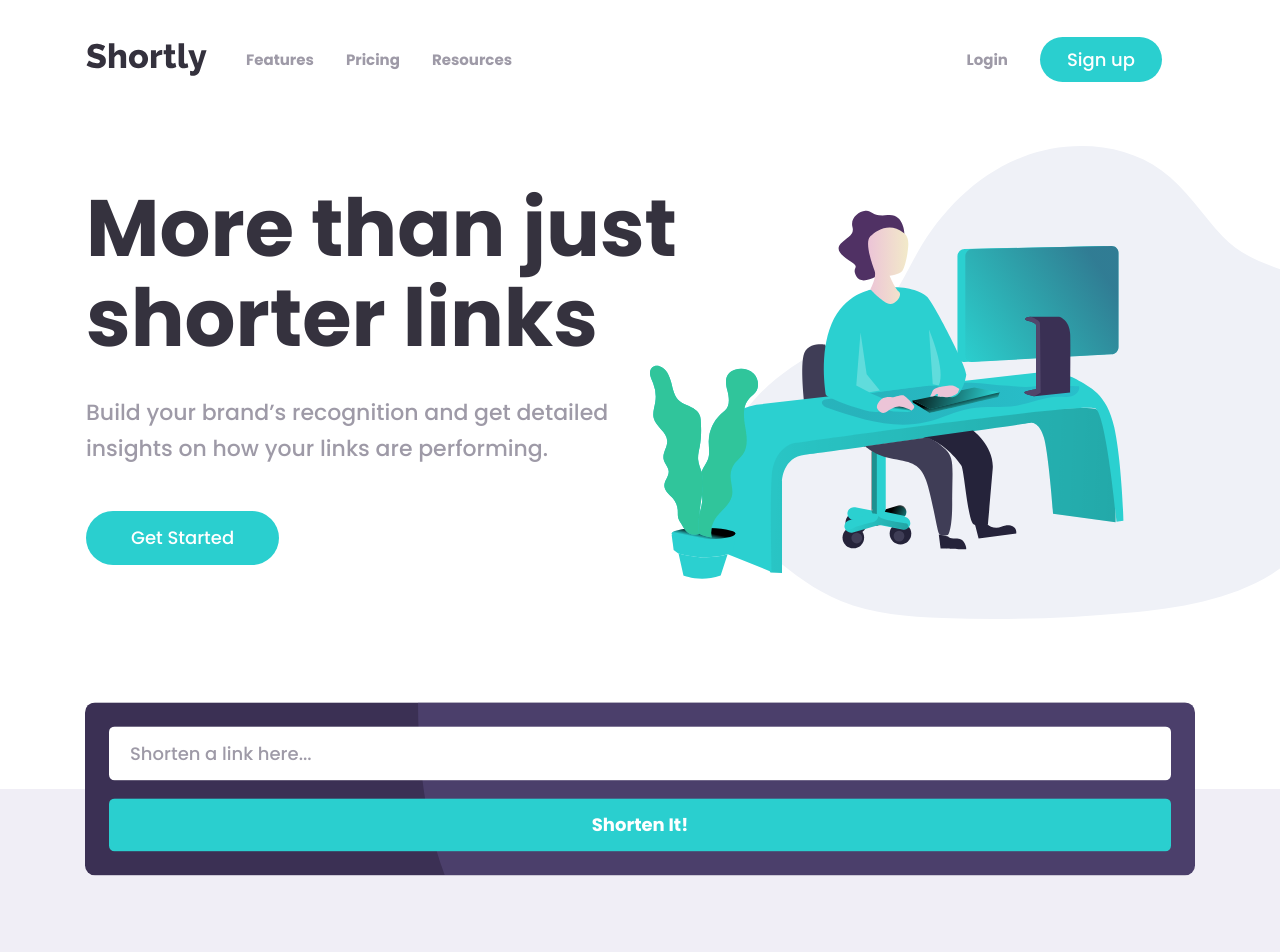
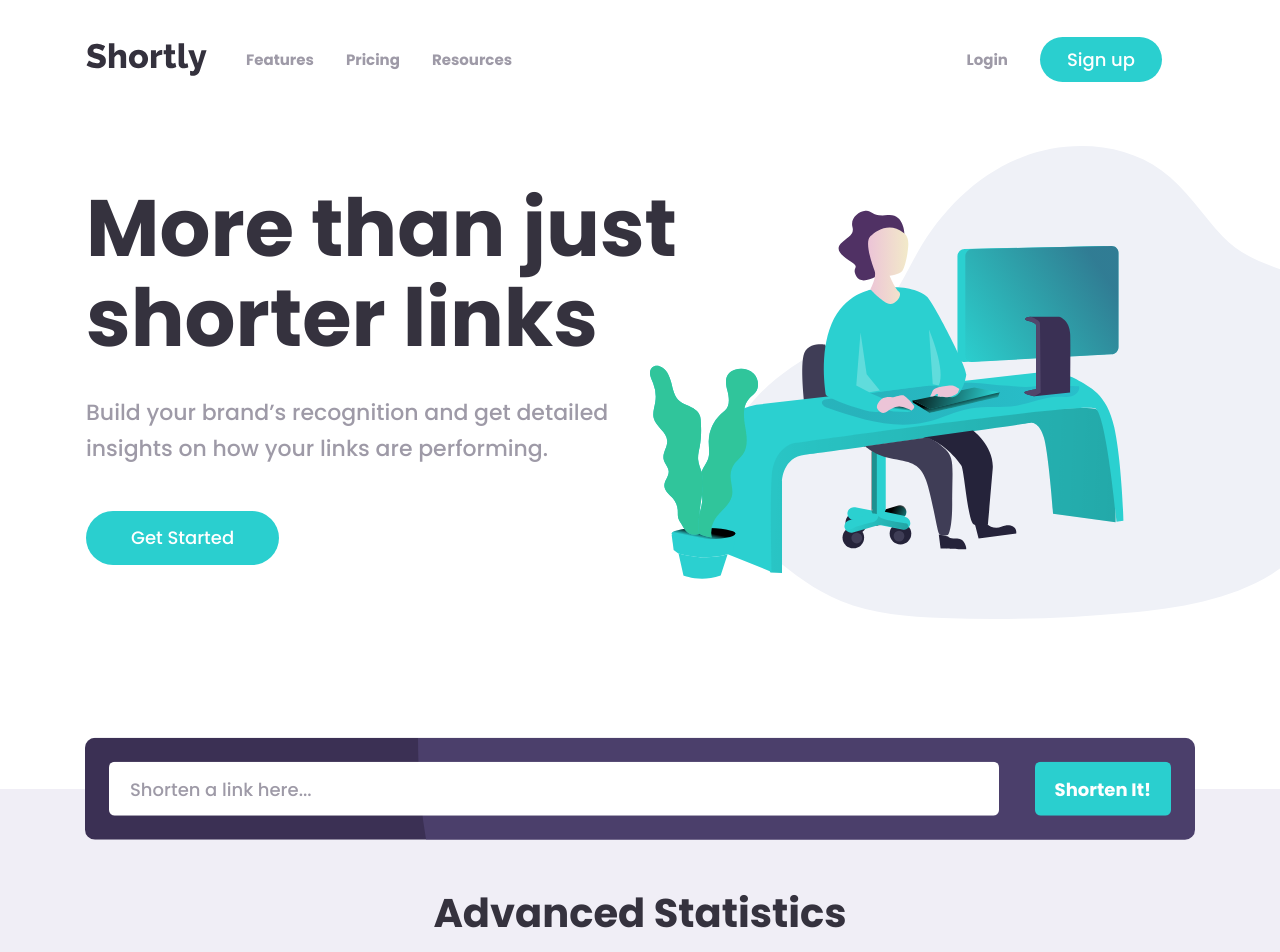
Before and after one commit to Jommartinez/shortly, a React (Create React App) app in the folder shortly_code/: page / in a window 1280 px wide. Shown: the top 952 px of the page. Built offline with nearby package versions, Linux system fonts and the light colour scheme.

Commit message:
change margin

```diff
--- a/shortly_code/src/components/Form.js
+++ b/shortly_code/src/components/Form.js
@@ -19,6 +19,11 @@ const FormStyled = styled.section`
 		background-size: 70%;
 		border-radius: 0.625em;
 		transform: translateY(-50%);
+		@media screen and (min-width: 1120px) {
+			flex-direction: row;
+			margin-bottom: 4em;
+			align-items: center;
+		}
 		input {
 			border: 3px solid transparent;
 			border-radius: 0.313em;
@@ -26,6 +31,11 @@ const FormStyled = styled.section`
 			color: var(--grayishViolet);
 			font-size: 1.125rem;
 			margin-bottom: 1em;
+			@media screen and (min-width: 1120px) {
+				flex-grow: 1;
+				margin-right: 2em;
+				margin-bottom: 0;
+			}
 			&::placeholder {
 				color: var(--grayishViolet);
 				opacity: 1;
@@ -54,6 +64,10 @@ const FormStyled = styled.section`
 			color: white;
 			background-color: var(--cyan);
 			font-weight: 700;
+			@media screen and (min-width: 1120px) {
+				flex-direction: row;
+				height: 54.59px;
+			}
 		}
 	}
 `
```
